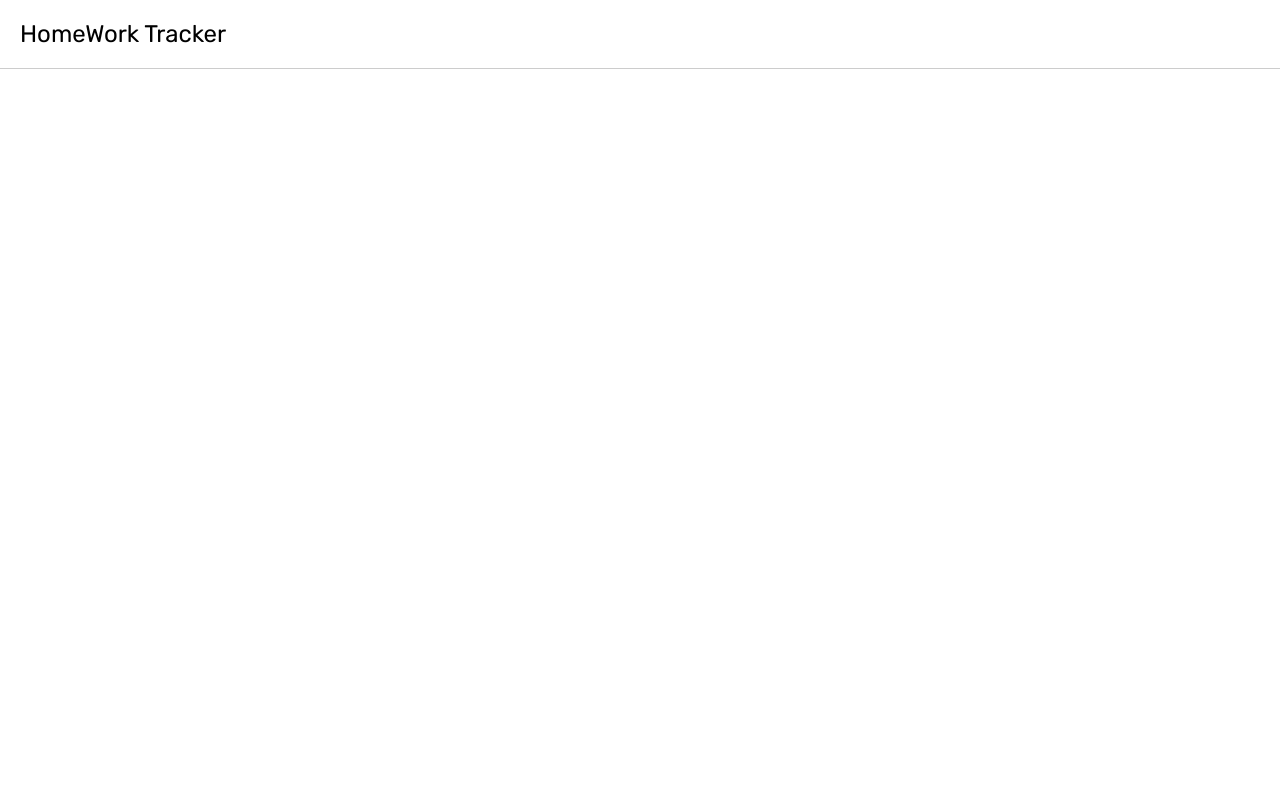
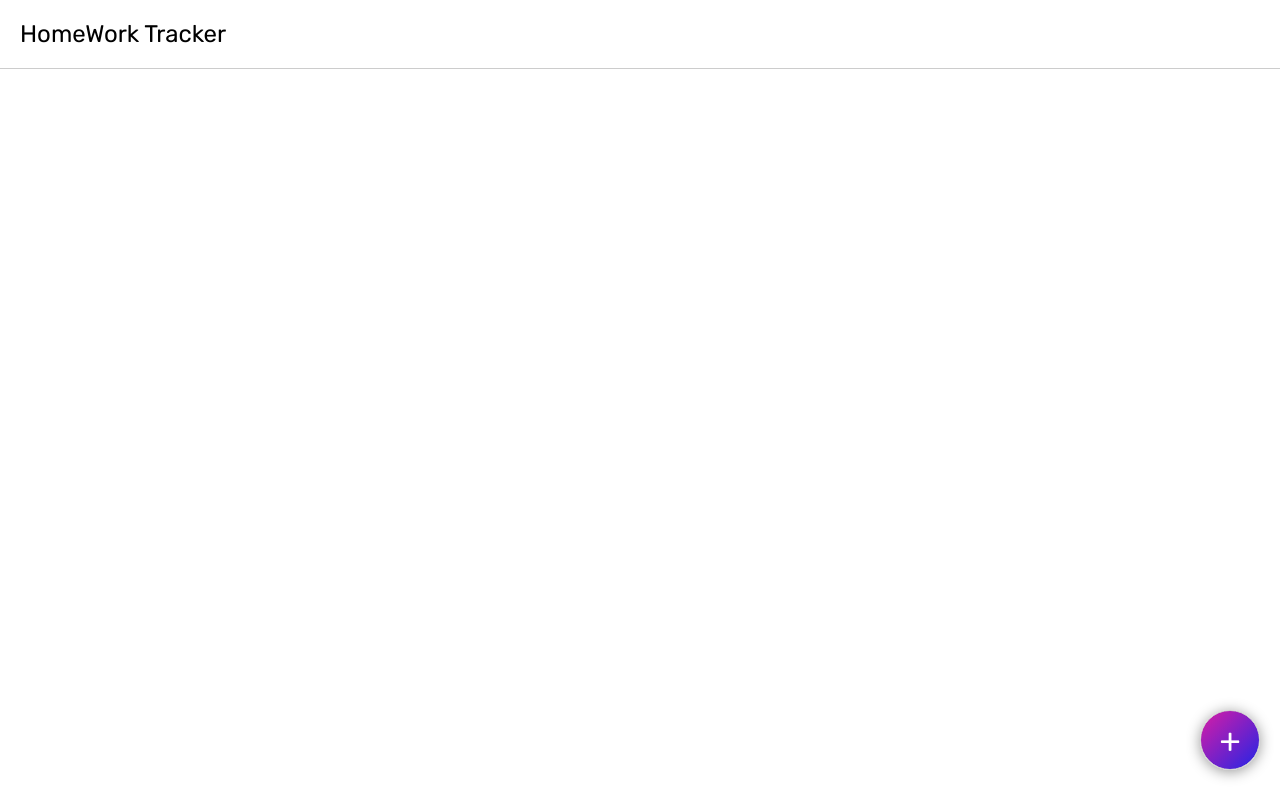
Before and after one commit to Alekseypavlov14/homework-tracker, a React (Create React App) app: page / in a window 1280 px wide. Built offline with nearby package versions, Linux system fonts and the light colour scheme.

Commit message:
add course generator button

```diff
--- a/src/pages/Home/Home.module.css
+++ b/src/pages/Home/Home.module.css
@@ -11,3 +11,18 @@
   width: 100%;
   padding: 10px;
 }
+
+.AddCourseButton {
+  position: fixed;
+  bottom: 30px;
+  right: 20px;
+  width: 60px;
+  height: 60px;
+  border-radius: 50%;
+  background: linear-gradient(135deg, rgba(217,29,165,1) 0%, rgba(35,36,230,1) 100%);
+  outline: none;
+  border: 1px solid #ccc;
+  color: #fff;
+  font-size: 34px;
+  box-shadow: 0px 2px 14px rgb(152, 152, 152);
+}
--- a/src/pages/Home/Home.tsx
+++ b/src/pages/Home/Home.tsx
@@ -24,6 +24,8 @@ export const Home: FC<HomeProps> = () => {
           </div>
         ))}
       </div>
+
+      <button className={styles.AddCourseButton}>+</button>
     </div>
   )
 }
```
